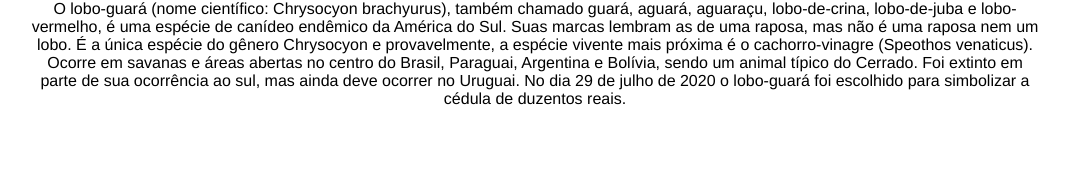
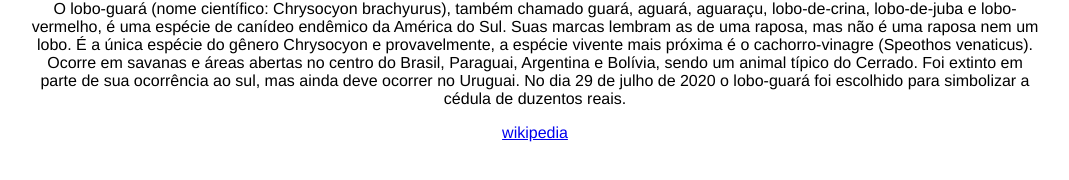
Before and after one commit to vitrcosta/lobo-guara, a plain HTML site: page lobo-guara.html in a window 1280 px wide. Shown: the part 400-580 px from the top of the page, without its empty margins (105-1174 px from the left). Drawn offline with Linux system fonts and the light colour scheme.

Commit message:
wikipedi

```diff
--- a/lobo-guara.html
+++ b/lobo-guara.html
@@ -24,6 +24,7 @@
         <h1>Lobo-Guará</h1>
         <img src="https://upload.wikimedia.org/wikipedia/commons/thumb/9/9c/Chrysocyon.brachyurus.jpg/280px-Chrysocyon.brachyurus.jpg" alt="lobo">
         <p>O lobo-guará (nome científico: Chrysocyon brachyurus), também chamado guará, aguará, aguaraçu, lobo-de-crina, lobo-de-juba e lobo-vermelho, é uma espécie de canídeo endêmico da América do Sul. Suas marcas lembram as de uma raposa, mas não é uma raposa nem um lobo. É a única espécie do gênero Chrysocyon e provavelmente, a espécie vivente mais próxima é o cachorro-vinagre (Speothos venaticus). Ocorre em savanas e áreas abertas no centro do Brasil, Paraguai, Argentina e Bolívia, sendo um animal típico do Cerrado. Foi extinto em parte de sua ocorrência ao sul, mas ainda deve ocorrer no Uruguai. No dia 29 de julho de 2020 o lobo-guará foi escolhido para simbolizar a cédula de duzentos reais.</p>
+        <a href="http://https://pt.wikipedia.org/wiki/Lobo-guará" target="_blank" rel="noopener noreferrer">wikipedia</a>
     </div>
 </body>
 </html>
```
